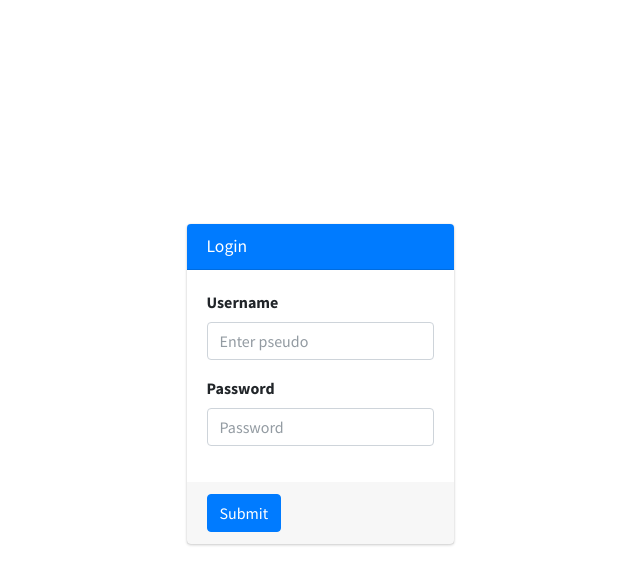
After one commit to Red2Je/N2F, a Django app: page /login/ in a window 1280 px wide. The commit adds this page. Shown: the top 585 px of the page, without its empty margins (320-960 px from the left). Run offline with Django 4.2, Linux system fonts and the light colour scheme; some libraries are stand-ins or nearby versions.

Commit message:
login et logout

```diff
--- a/main/templates/main/form.html
+++ b/main/templates/main/form.html
@@ -46,7 +46,7 @@
 						{{ form.as_table }}
 						</table>
 					<button type="submit" formenctype="multipart/form-data" formmethod="post" name="Submit">Envoyer</button>
-					<button type="submit" formenctype="multipart/form-data" formmethod="post" name = "Save">Sauvergarder</button>
+					<button type="submit" formenctype="multipart/form-data" formmethod="post" name = "Save">Sauvegarder</button>
 					</form>
 					</div>
 				</div>
--- /dev/null
+++ b/main/templates/main/login.html
@@ -0,0 +1,49 @@
+{% load static %}
+
+<!DOCTYPE html>
+<html>
+<meta charset="utf-8">
+<meta name="viewport" content="width=device-width, initial-scale=1">
+<meta http-equiv="x-ua-compatible" content="ie=edge">
+
+<link rel="stylesheet" href= "{% static 'admin-lte/plugins/fontawesome-free/css/all.min.css' %}">
+<!-- Theme style -->
+<link rel="stylesheet" href="{% static 'admin-lte/dist/css/adminlte.min.css' %}">
+<!-- Google Font: Source Sans Pro -->
+<link href="https://fonts.googleapis.com/css?family=Source+Sans+Pro:300,400,400i,700" rel="stylesheet">
+<!-- DataTables -->
+<link rel="stylesheet" href="{% static 'admin-lte/plugins/datatables-bs4/css/dataTables.bootstrap4.min.css' %}">
+<link rel="stylesheet" href="{% static 'admin-lte/plugins/datatables-responsive/css/responsive.bootstrap4.min.css' %}">
+<link rel="stylesheet" href="{% static 'admin-lte/plugins/datatables-fixedheader/css/fixedHeader.bootstrap4.min.css' %}">
+
+<h1>&#8205</h1>
+<h1>&#8205</h1>
+<h1>&#8205</h1>
+<h1>&#8205</h1>
+<div class="container d-flex align-items-center justify-content-center">
+	<div class="row justify-content-center align-items-center">
+    <div class="card card-primary">
+      <div class="card-header">
+        <h3 class="card-title">Login</h3>
+      </div>
+		<form>
+		<div class="card-body">
+		  <div class="form-group">
+		    <label for="exampleInputPseudo1">Username</label>
+		    <input type="pseudo" class="form-control" id="exampleInputPseudo1" placeholder="Enter pseudo">
+		  </div>
+		  <div class="form-group">
+		    <label for="exampleInputPassword1">Password</label>
+		    <input type="password" class="form-control" id="exampleInputPassword1" placeholder="Password">
+		  </div>
+		</div>
+		<!-- /.card-body -->
+
+		<div class="card-footer">
+		  <button type="submit" class="btn btn-primary">Submit</button>
+		</div>
+		</form>
+	</div>
+</div>
+</div>
+</html>
--- a/main/views.py
+++ b/main/views.py
@@ -9,6 +9,12 @@ import datetime
 import os
 import locale
 # Create your views here.
+
+def logoutPage(request):
+	return render(request,'main/logout.html')
+
+def login(request):
+	return render(request,'main/login.html')
 
 def void(request):
 	return render(request,'main/void.html')
--- a/n2f/urls.py
+++ b/n2f/urls.py
@@ -22,5 +22,7 @@ urlpatterns = [
     path('void/', views.void, name = 'void'),
     path('form/', views.createExpenseline),
     path('formReport/', views.createExpenseReport),
+    path('login/', views.login),
+    path('logoutPage/', views.logoutPage),
 
 ]
```
Also changed, not shown: main/templates/main/logout.html (added, +17 -0 lines), db.sqlite3, proofs/placeholder_5nrjq0x.jpg (added).
